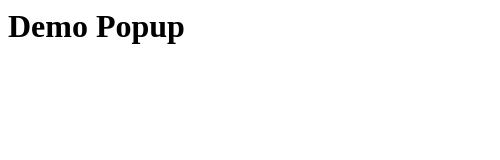
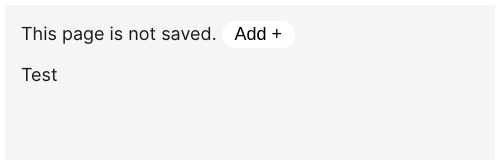
Before and after one commit to twotabsofacid/dv-hacks-plugin, a browser extension: page popup/popup.html in a window 400 px wide. Shown: the whole page, 500 px wide, since content can reach past the window. Drawn offline with Linux system fonts and the light colour scheme.

Commit message:
style updates

```diff
--- a/css/style-guide.css
+++ b/css/style-guide.css
@@ -2,7 +2,7 @@
   --black: #181a1b;
   --white: #f4f5f5;
   --pure-white: #ffffff;
-  --accent-one: #E0743F;
+  --accent1: #e0743f;
 
   --radius: 20px;
 
@@ -14,41 +14,73 @@
 @font-face {
   font-family: "Inter";
   font-weight: 300;
-  src: url("chrome-extension://__MSG_@@extension_id__/fonts/Inter-Light.otf")
-    format("opentype");
+  src: url("./fonts/Inter-Light.otf") format("opentype");
 }
 @font-face {
   font-family: "Inter";
   font-weight: 400;
-  src: url("chrome-extension://__MSG_@@extension_id__/fonts/Inter-Regular.otf")
-    format("opentype");
+  src: url("./fonts/Inter-Regular.otf") format("opentype");
 }
-/* @font-face {
+@font-face {
   font-family: "Inter";
   font-weight: 500;
-  src: url("/fonts/Inter-Medium.otf") format("opentype");
+  src: url("./fonts/Inter-Medium.otf") format("opentype");
 }
 @font-face {
   font-family: "Inter";
   font-weight: 600;
-  src: url("/fonts/Inter-SemiBold.otf") format("opentype");
+  src: url("./fonts/Inter-SemiBold.otf") format("opentype");
 }
 @font-face {
   font-family: "Inter";
   font-weight: 700;
-  src: url("/fonts/Inter-Bold.otf") format("opentype");
-} */
+  src: url("./fonts/Inter-Bold.otf") format("opentype");
+}
+
+* {
+  margin: 0;
+  padding: 0;
+  box-sizing: border-box;
+}
+
+html {
+  margin: 0;
+  padding: 0;
+}
 
 body {
-  font-family: "Inter", sans-serif;
+  font-family: "Inter", monospace;
   font-weight: 400;
   font-size: 18px;
   color: var(--black);
   background: var(--white);
+  border-radius: 5px solid var(--pure-white);
+
+  margin: 0;
+  padding: 0;
 }
 
-textarea:focus, input:focus{
-    outline: none;
+input[type="text"] {
+  padding: calc(var(--padding) * 0.2) calc(var(--padding) * 0.8);
+  background-color: var(--pure-white);
+  color: var(--black);
+  font-weight: normal;
+  font-size: inherit;
+  border-radius: var(--radius);
+}
+
+button {
+  appearance: none;
+  font-size: inherit;
+  border: 0px;
+  border-radius: var(--radius);
+  background: var(--pure-white);
+  padding: calc(var(--padding) * 0.2) calc(var(--padding) * 0.8);
+}
+
+textarea:focus,
+input:focus {
+  outline: none;
 }
 .search-input-wrapper {
   position: relative;
@@ -67,7 +99,7 @@ textarea:focus, input:focus{
   padding: 15px 15px 15px 55px;
 }
 .search-input-accent {
-  content: '';
+  content: "";
   display: block;
   position: absolute;
   left: 6px;
--- a/popup/popup.html
+++ b/popup/popup.html
@@ -2,13 +2,28 @@
   <head>
     <script src="popup.js"></script>
     <style type="text/css">
-      @import "chrome-extension://__MSG_@@extension_id__/css/style-guide.css";
+      @import "../css/style-guide.css";
       body {
-        width: 400px;
+        width: 500px;
+        height: 500px;
+
+        border: 5px solid var(--pure-white);
+      }
+      .container {
+        margin: var(--padding);
+      }
+      .section:not(first-of-type) {
+        margin-bottom: var(--padding);
       }
     </style>
   </head>
   <body>
-    <h1>Demo Popup</h1>
+    <div class="container">
+      <div class="section flex">
+        This page is not saved.
+        <button>Add +</button>
+      </div>
+      <div class="section">Test</div>
+    </div>
   </body>
 </html>
```
Also changed, not shown: savetab.js (+16 -15 lines).
